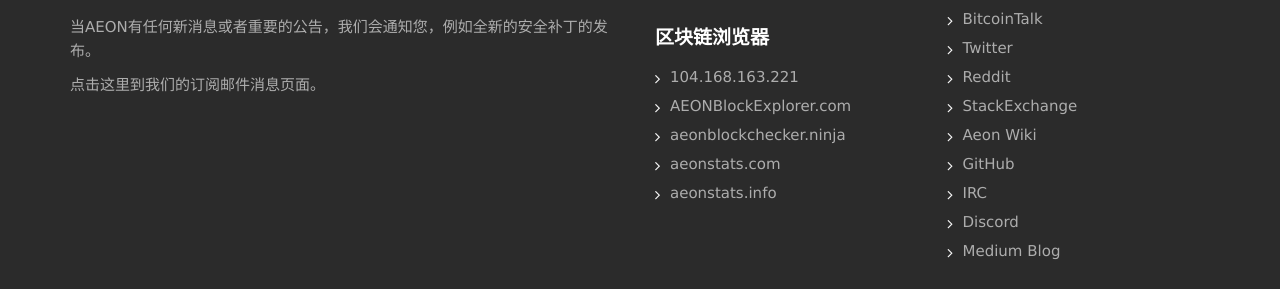
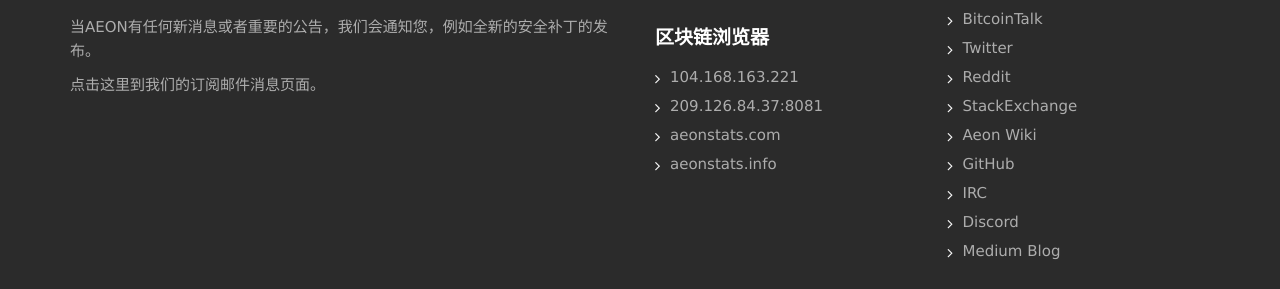
Before and after one commit to aeonix/aeonix.github.io, a Jekyll site: the page built from i18n/cn/presskit.html, in a window 1280 px wide and 1349 px high. Shown: the part 919-1208 px from the top of the window. Built offline with Jekyll 4.4.1, drawn with Linux system fonts in a browser that asks for light colours; some web fonts are replaced.

Commit message:
footer: update block explorers

```diff
--- a/_includes/footer.html
+++ b/_includes/footer.html
@@ -33,8 +33,7 @@
             <h3>{{ site.data.i18n.content.footer.column2.heading2[page.lang] }}</h3>
             <ul class="quick-links">
               <li><a href="http://104.168.163.221" rel="nofollow">104.168.163.221</a></li>
-              <li><a href="https://aeonblockexplorer.com" rel="nofollow">AEONBlockExplorer.com</a></li>
-              <li><a href="http://209.126.84.37:8081" rel="nofollow">aeonblockchecker.ninja</a></li>
+              <li><a href="http://209.126.84.37:8081" rel="nofollow">209.126.84.37:8081</a></li>
               <li><a href="https://aeonstats.com" rel="nofollow">aeonstats.com</a></li>
               <li><a href="https://aeonstats.info" rel="nofollow">aeonstats.info</a></li>
             </ul>
```
